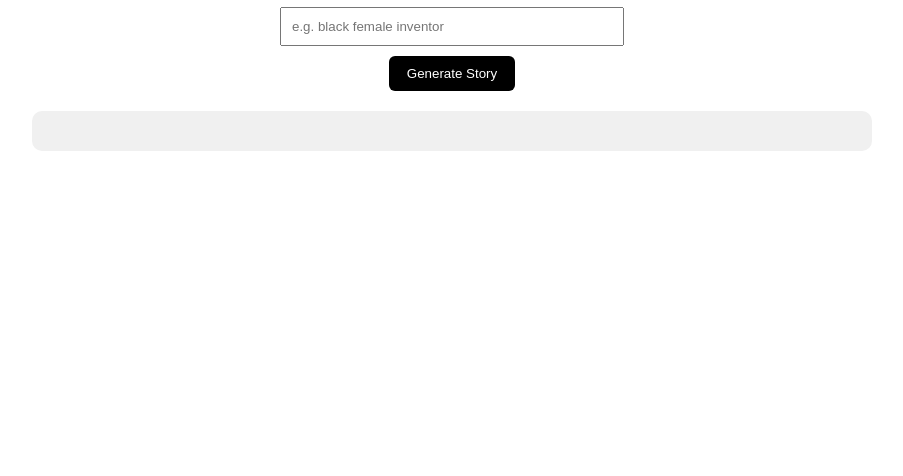
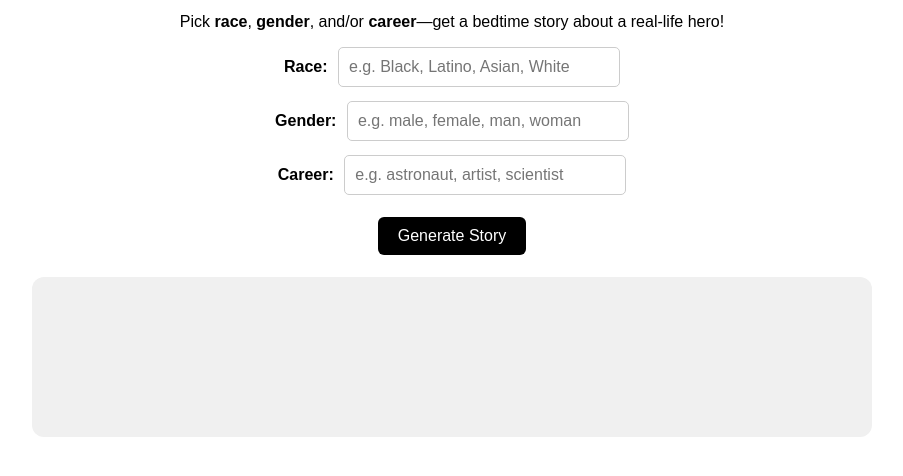
Before and after one commit to redeemedspeaks/Representation-Matters, a website: page index.html in a window 1280 px wide. Shown: the part 90-566 px from the top of the page, without its empty margins (188-1091 px from the left). Drawn offline with Linux system fonts and the light colour scheme.

Commit message:
Update index.html

```diff
--- a/index.html
+++ b/index.html
@@ -4,7 +4,6 @@
   <meta charset="UTF-8" />
   <meta name="viewport" content="width=device-width, initial-scale=1.0"/>
   <title>Representation Matters</title>
-
   <style>
     body {
       font-family: Arial, sans-serif;
@@ -13,50 +12,78 @@
       text-align: center;
       padding: 20px;
     }
-
     h1 {
       margin-bottom: 10px;
     }
-
+    .input-group {
+      margin: 8px 0;
+    }
+    label {
+      font-weight: bold;
+      margin-right: 6px;
+    }
     input {
       padding: 10px;
-      width: 320px;
+      width: 260px;
       max-width: 90%;
-      margin-bottom: 10px;
+      margin-bottom: 6px;
+      border-radius: 5px;
+      border: .5px solid #ccc;
+      font-size: 1rem;
     }
-
     button {
-      padding: 10px 18px;
+      padding: 10px 20px;
       background: black;
       color: white;
       border: none;
       cursor: pointer;
       border-radius: 6px;
+      margin-top: 8px;
+      font-size: 1rem;
     }
-
-    pre {
+    .story-output {
       background: #f0f0f0;
       padding: 20px;
-      margin-top: 20px;
+      margin-top: 22px;
       text-align: left;
       white-space: pre-wrap;
-      border-radius: 10px;
+      border-radius: 12px;
       max-width: 800px;
       margin-left: auto;
       margin-right: auto;
+      font-size: 1.15rem;
+      min-height: 120px;
+    }
+    @media (max-width: 500px) {
+      input {
+        width: 93%;
+      }
+      .story-output {
+        font-size: 1rem;
+        padding: 12px;
+      }
     }
   </style>
 </head>
+<body>
+  <h1>✨ Representation Matters</h1>
+  <p>Pick <b>race</b>, <b>gender</b>, and/or <b>career</b>—get a bedtime story about a real-life hero!</p>
 
-<body>
-
-  <h1>✨ Representation Matters</h1>
-
-  <input id="input" placeholder="e.g. black female inventor" />
-  <br />
+  <div class="input-group">
+    <label for="race">Race:</label>
+    <input id="race" placeholder="e.g. Black, Latino, Asian, White" autocomplete="off" />
+  </div>
+  <div class="input-group">
+    <label for="gender">Gender:</label>
+    <input id="gender" placeholder="e.g. male, female, man, woman" autocomplete="off" />
+  </div>
+  <div class="input-group">
+    <label for="career">Career:</label>
+    <input id="career" placeholder="e.g. astronaut, artist, scientist" autocomplete="off" />
+  </div>
   <button onclick="generateStory()">Generate Story</button>
 
-  <pre id="output"></pre>
+  <div class="story-output" id="output"></div>
 
   <script src="script.js"></script>
 </body>
```
